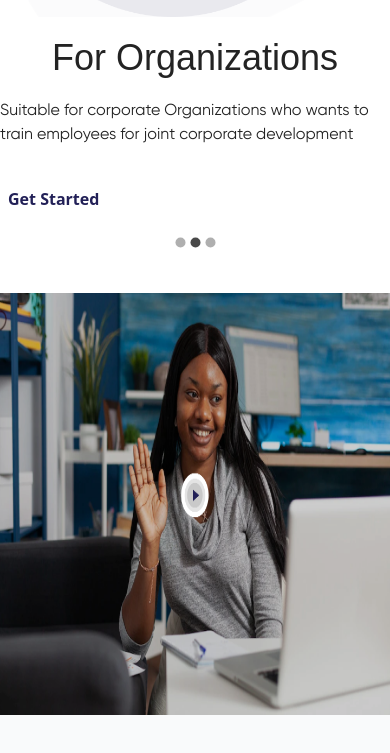
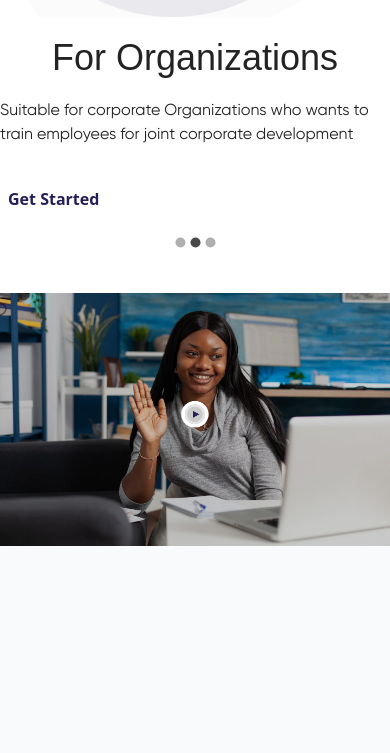
Before and after one commit to emeraldhycient/pluralcode, a React (Vite) app: page / in a window 390 px wide. Shown: the part 1209-1962 px from the top of the page. Built offline with nearby package versions, Linux system fonts and the light colour scheme.

Commit message:
[add] adjusted height of image

```diff
--- a/src/components/home/Videobg.jsx
+++ b/src/components/home/Videobg.jsx
@@ -11,12 +11,12 @@ function Videobg() {
   return (
     <>
       {!isOpen && (
-        <section className="h-[40vh] mb-16 md:mb-0 md:h-[100vh] w-screen ">
+        <section className="h-[30vh] md:h-[120vh] w-screen ">
           <img
             src={vdbg}
             alt=""
             onClick={(e) => setOpen(!isOpen)}
-            className="h-[50vh] md:h-[100vh] w-screen "
+            className="h-[30vh] md:h-[120vh] w-screen "
           />
         </section>
       )}
```
